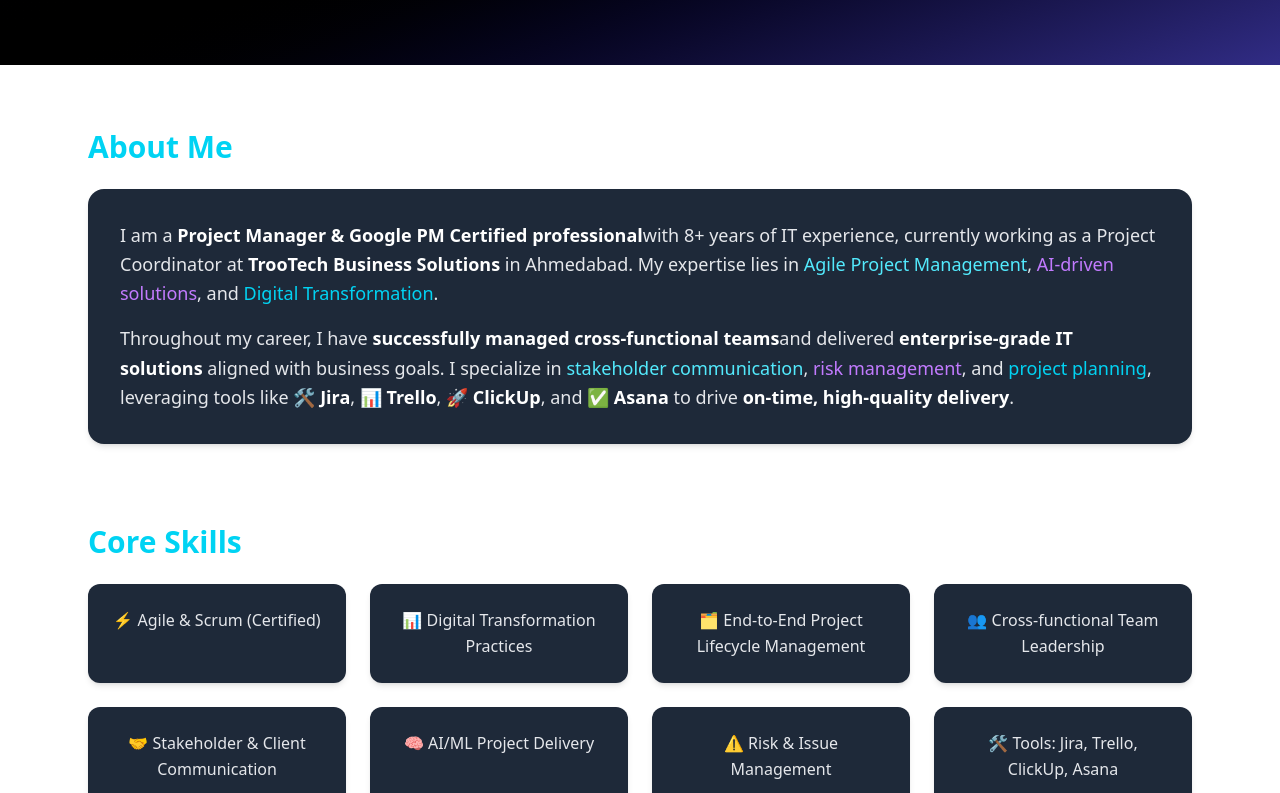
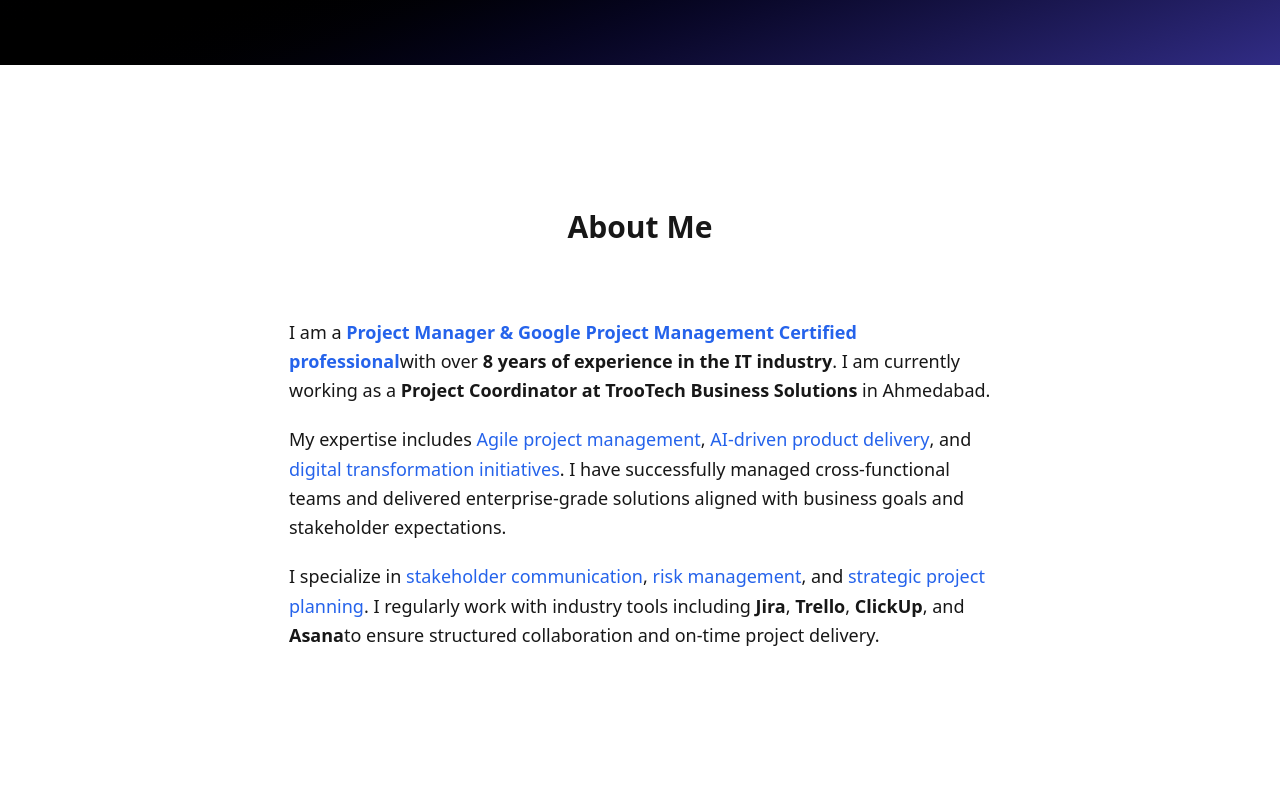
Before and after one commit to surtiabhai007-cmyk/abhai-portfolio, a Next.js app: page / in a window 1280 px wide. Shown: the part 420-1213 px from the top of the page. Built offline with nearby package versions, Linux system fonts and the light colour scheme.

Commit message:
Update About.js

```diff
--- a/components/About.js
+++ b/components/About.js
@@ -1,27 +1,35 @@
 export default function About() {
   return (
-    <section id="about" data-aos="fade-right">
-      <h2 className="text-3xl font-bold text-cyan-400 mb-6">About Me</h2>
-      <div className="bg-gray-800 p-6 md:p-8 rounded-2xl shadow-md leading-relaxed text-lg text-gray-200">
+    <section
+      id="about"
+      className="section-spacing animate-fadeIn"
+    >
+      <h2 className="text-3xl font-bold mb-10 text-center">
+        About Me
+      </h2>
+
+      <div className="card-hover max-w-3xl mx-auto p-8 rounded-2xl border border-white/10 bg-white/5 leading-relaxed text-base md:text-lg">
         <p>
-          I am a <b className="text-white">Project Manager & Google PM Certified professional</b>
-          with 8+ years of IT experience, currently working as a Project Coordinator at
-          <b className="text-white"> TrooTech Business Solutions</b> in Ahmedabad. My expertise lies in{" "}
-          <span className="text-cyan-300">Agile Project Management</span>,{" "}
-          <span className="text-purple-400">AI-driven solutions</span>, and{" "}
-          <span className="text-cyan-400">Digital Transformation</span>.
+          I am a <strong className="text-primary">Project Manager & Google Project Management Certified professional</strong>
+          with over <strong>8 years of experience in the IT industry</strong>. I am currently working as a
+          <strong> Project Coordinator at TrooTech Business Solutions</strong> in Ahmedabad.
         </p>
 
-        <p className="mt-4">
-          Throughout my career, I have <b className="text-white">successfully managed cross-functional teams</b>
-          and delivered <b className="text-white">enterprise-grade IT solutions</b> aligned with business goals.
-          I specialize in{" "}
-          <span className="text-cyan-300">stakeholder communication</span>,{" "}
-          <span className="text-purple-400">risk management</span>, and{" "}
-          <span className="text-cyan-400">project planning</span>, leveraging tools like{" "}
-          🛠️ <b className="text-white">Jira</b>, 📊 <b className="text-white">Trello</b>, 🚀{" "}
-          <b className="text-white">ClickUp</b>, and ✅ <b className="text-white">Asana</b> to drive{" "}
-          <b className="text-white">on-time, high-quality delivery</b>.
+        <p className="mt-5">
+          My expertise includes <span className="text-primary font-medium">Agile project management</span>,
+          <span className="text-primary font-medium"> AI-driven product delivery</span>, and
+          <span className="text-primary font-medium"> digital transformation initiatives</span>.
+          I have successfully managed cross-functional teams and delivered enterprise-grade solutions
+          aligned with business goals and stakeholder expectations.
+        </p>
+
+        <p className="mt-5">
+          I specialize in <span className="text-primary font-medium">stakeholder communication</span>,
+          <span className="text-primary font-medium"> risk management</span>, and
+          <span className="text-primary font-medium"> strategic project planning</span>.
+          I regularly work with industry tools including
+          <strong> Jira</strong>, <strong> Trello</strong>, <strong> ClickUp</strong>, and <strong> Asana</strong>
+          to ensure structured collaboration and on-time project delivery.
         </p>
       </div>
     </section>
```
